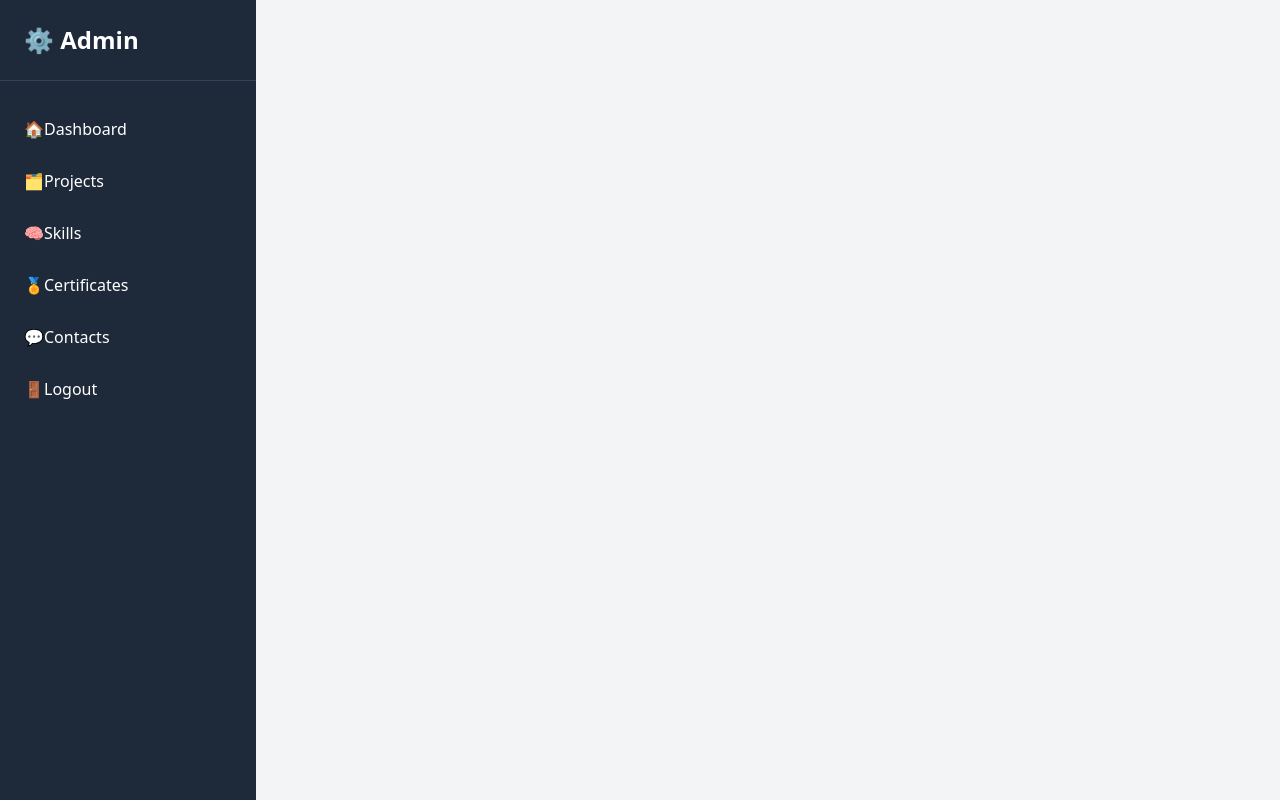
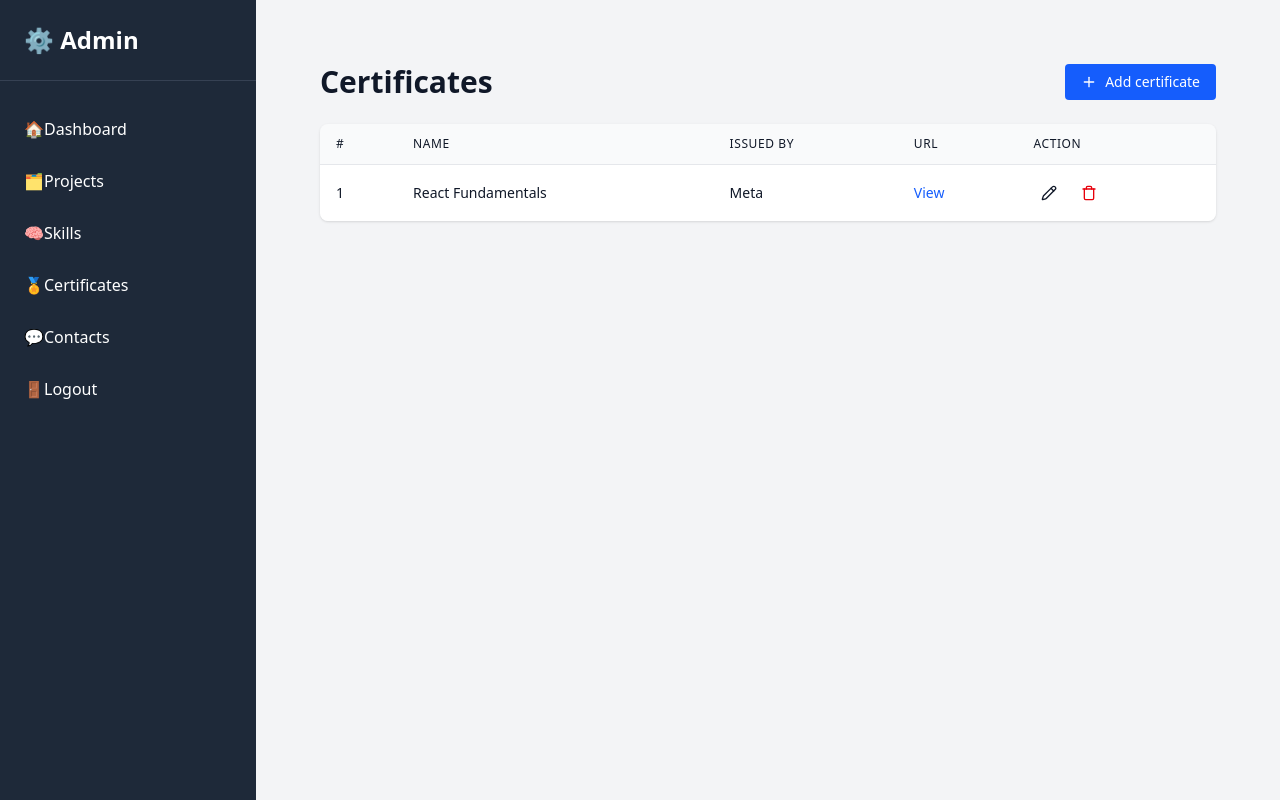
Before and after one commit to DanielVKrastev/portfolio-developer, a React (Vite) app in the folder portfolio/: page /admin/certificates in a window 1280 px wide. Built offline with nearby package versions, Linux system fonts and the light colour scheme.

Commit message:
Created Certificates Table for Admin Panel

```diff
--- /dev/null
+++ b/portfolio/src/components/admin/certificates/CertificatesTable.jsx
@@ -0,0 +1,199 @@
+import { useState } from "react";
+import { Plus, Pencil, Trash, X } from "lucide-react";
+
+// Reusable CRUD table for managing certificates
+// Fields: name, issuedBy, certificateUrl
+// Swap in-memory state with API fetch/save as needed
+
+export default function CertificatesTable() {
+  const [modalOpen, setModalOpen] = useState(false);
+  const [current, setCurrent] = useState(null); // null → add, object → edit
+
+  const initialForm = {
+    name: "",
+    issuedBy: "",
+    certificateUrl: "",
+  };
+
+  const [form, setForm] = useState(initialForm);
+  const [certificates, setCertificates] = useState([
+    {
+      id: 1,
+      name: "React Fundamentals",
+      issuedBy: "Meta",
+      certificateUrl: "https://example.com/react-cert.pdf",
+    },
+  ]);
+
+  // ─── Modal helpers ─────────────────────────────────────────────────────────
+  const openAdd = () => {
+    setCurrent(null);
+    setForm(initialForm);
+    setModalOpen(true);
+  };
+
+  const openEdit = (cert) => {
+    setCurrent(cert);
+    setForm(cert);
+    setModalOpen(true);
+  };
+
+  const closeModal = () => setModalOpen(false);
+
+  // ─── Form handlers ─────────────────────────────────────────────────────────
+  const handleChange = (e) => {
+    const { name, value } = e.target;
+    setForm((prev) => ({ ...prev, [name]: value }));
+  };
+
+  const handleSubmit = (e) => {
+    e.preventDefault();
+    if (current) {
+      setCertificates((prev) =>
+        prev.map((c) => (c.id === current.id ? { ...current, ...form } : c))
+      );
+    } else {
+      setCertificates((prev) => [
+        ...prev,
+        { id: Date.now(), ...form },
+      ]);
+    }
+    closeModal();
+  };
+
+  const deleteCertificate = (id) => {
+    if (confirm("Сигурни ли сте, че искате да изтриете сертификата?")) {
+      setCertificates((prev) => prev.filter((c) => c.id !== id));
+    }
+  };
+
+  // ─── Render ────────────────────────────────────────────────────────────────
+  return (
+    <section id="certificates" className="mx-auto max-w-4xl">
+      <div className="mb-6 flex items-center justify-between">
+        <h1 className="text-3xl font-bold">Certificates</h1>
+        <button
+          onClick={openAdd}
+          className="inline-flex items-center gap-2 rounded bg-blue-600 px-4 py-2 text-sm font-medium text-white hover:bg-blue-700 focus:outline-none focus:ring-2 focus:ring-blue-400"
+        >
+          <Plus className="h-4 w-4" /> Add certificate
+        </button>
+      </div>
+
+      <div className="overflow-x-auto rounded-lg shadow">
+        <table className="min-w-full divide-y divide-gray-200 dark:divide-gray-700">
+          <thead className="bg-gray-50 dark:bg-gray-800">
+            <tr>
+              <th className="px-4 py-3 text-left text-xs font-medium uppercase tracking-wider">#</th>
+              <th className="px-4 py-3 text-left text-xs font-medium uppercase tracking-wider">Name</th>
+              <th className="px-4 py-3 text-left text-xs font-medium uppercase tracking-wider">Issued By</th>
+              <th className="px-4 py-3 text-left text-xs font-medium uppercase tracking-wider">URL</th>
+              <th className="px-4 py-3 text-left text-xs font-medium uppercase tracking-wider">Action</th>
+            </tr>
+          </thead>
+          <tbody className="divide-y divide-gray-200 bg-white dark:divide-gray-800 dark:bg-gray-900">
+            {certificates.map((c, idx) => (
+              <tr key={c.id} className="hover:bg-gray-50 dark:hover:bg-gray-800">
+                <td className="px-4 py-3 text-sm whitespace-nowrap">{idx + 1}</td>
+                <td className="px-4 py-3 text-sm font-medium whitespace-nowrap">{c.name}</td>
+                <td className="px-4 py-3 text-sm whitespace-nowrap">{c.issuedBy}</td>
+                <td className="px-4 py-3 text-sm whitespace-nowrap">
+                  <a
+                    href={c.certificateUrl}
+                    target="_blank"
+                    rel="noopener noreferrer"
+                    className="text-blue-600 hover:underline"
+                  >
+                    View
+                  </a>
+                </td>
+                <td className="px-4 py-3 text-sm whitespace-nowrap">
+                  <div className="flex items-center gap-2">
+                    <button
+                      onClick={() => openEdit(c)}
+                      className="rounded p-2 hover:bg-gray-200 dark:hover:bg-gray-700"
+                    >
+                      <Pencil className="h-4 w-4" />
+                    </button>
+                    <button
+                      onClick={() => deleteCertificate(c.id)}
+                      className="rounded p-2 hover:bg-gray-200 dark:hover:bg-gray-700"
+                    >
+                      <Trash className="h-4 w-4 text-red-600" />
+                    </button>
+                  </div>
+                </td>
+              </tr>
+            ))}
+          </tbody>
+        </table>
+      </div>
+
+      {/* ─ Modal ─ */}
+      {modalOpen && (
+        <div className="fixed inset-0 z-50 flex items-center justify-center bg-black/50 px-4 py-6">
+          <div className="w-full max-w-md rounded-lg bg-white p-6 shadow-xl dark:bg-gray-800">
+            <div className="mb-4 flex items-center justify-between border-b pb-2 dark:border-gray-700">
+              <h2 className="text-xl font-semibold">
+                {current ? "Update Certificate" : "New Certificate"}
+              </h2>
+              <button
+                onClick={closeModal}
+                className="rounded p-2 hover:bg-gray-200 dark:hover:bg-gray-700"
+              >
+                <X className="h-5 w-5" />
+              </button>
+            </div>
+
+            <form onSubmit={handleSubmit} className="space-y-4">
+              <div>
+                <label className="mb-1 block text-sm font-medium">Name</label>
+                <input
+                  name="name"
+                  value={form.name}
+                  onChange={handleChange}
+                  required
+                  className="w-full rounded border border-gray-300 p-2 text-sm focus:border-blue-500 focus:ring-blue-500 dark:border-gray-600 dark:bg-gray-900"
+                />
+              </div>
+              <div>
+                <label className="mb-1 block text-sm font-medium">Issued By</label>
+                <input
+                  name="issuedBy"
+                  value={form.issuedBy}
+                  onChange={handleChange}
+                  required
+                  className="w-full rounded border border-gray-300 p-2 text-sm focus:border-blue-500 focus:ring-blue-500 dark:border-gray-600 dark:bg-gray-900"
+                />
+              </div>
+              <div>
+                <label className="mb-1 block text-sm font-medium">Certificate URL</label>
+                <input
+                  name="certificateUrl"
+                  value={form.certificateUrl}
+                  onChange={handleChange}
+                  className="w-full rounded border border-gray-300 p-2 text-sm focus:border-blue-500 focus:ring-blue-500 dark:border-gray-600 dark:bg-gray-900"
+                />
+              </div>
+              <div className="flex justify-end gap-2 pt-4">
+                <button
+                  type="button"
+                  onClick={closeModal}
+                  className="rounded bg-gray-200 px-4 py-2 text-sm hover:bg-gray-300 dark:bg-gray-700 dark:hover:bg-gray-600"
+                >
+                  Cancel
+                </button>
+                <button
+                  type="submit"
+                  className="rounded bg-blue-600 px-4 py-2 text-sm font-medium text-white hover:bg-blue-700 focus:outline-none focus:ring-2 focus:ring-blue-400"
+                >
+                  {current ? "Save" : "Add"}
+                </button>
+              </div>
+            </form>
+          </div>
+        </div>
+      )}
+    </section>
+  );
+}
--- a/portfolio/src/views/AdminPanel.jsx
+++ b/portfolio/src/views/AdminPanel.jsx
@@ -3,6 +3,7 @@ import Dashboard from "../components/admin/dashboard/Dashboard";
 import Sidebar from "../components/admin/sidebar/Sidebar";
 import ProjectsTable from "../components/admin/projects-table/ProjectsTable";
 import SkillsTable from "../components/admin/skills/skillsTable";
+import CertificatesTable from "../components/admin/certificates/CertificatesTable";
 
 export default function AdminPanel() {
 
@@ -15,6 +16,8 @@ export default function AdminPanel() {
           <Route path="/" element={<Dashboard />} />
           <Route path="/projects" element={<ProjectsTable />} />
           <Route path="/skills" element={<SkillsTable />} />
+          <Route path="/certificates" element={<CertificatesTable />} />
+          <Route path="/contacts" element={<CertificatesTable />} />
         </Routes>
       </main>
     </div>
```
